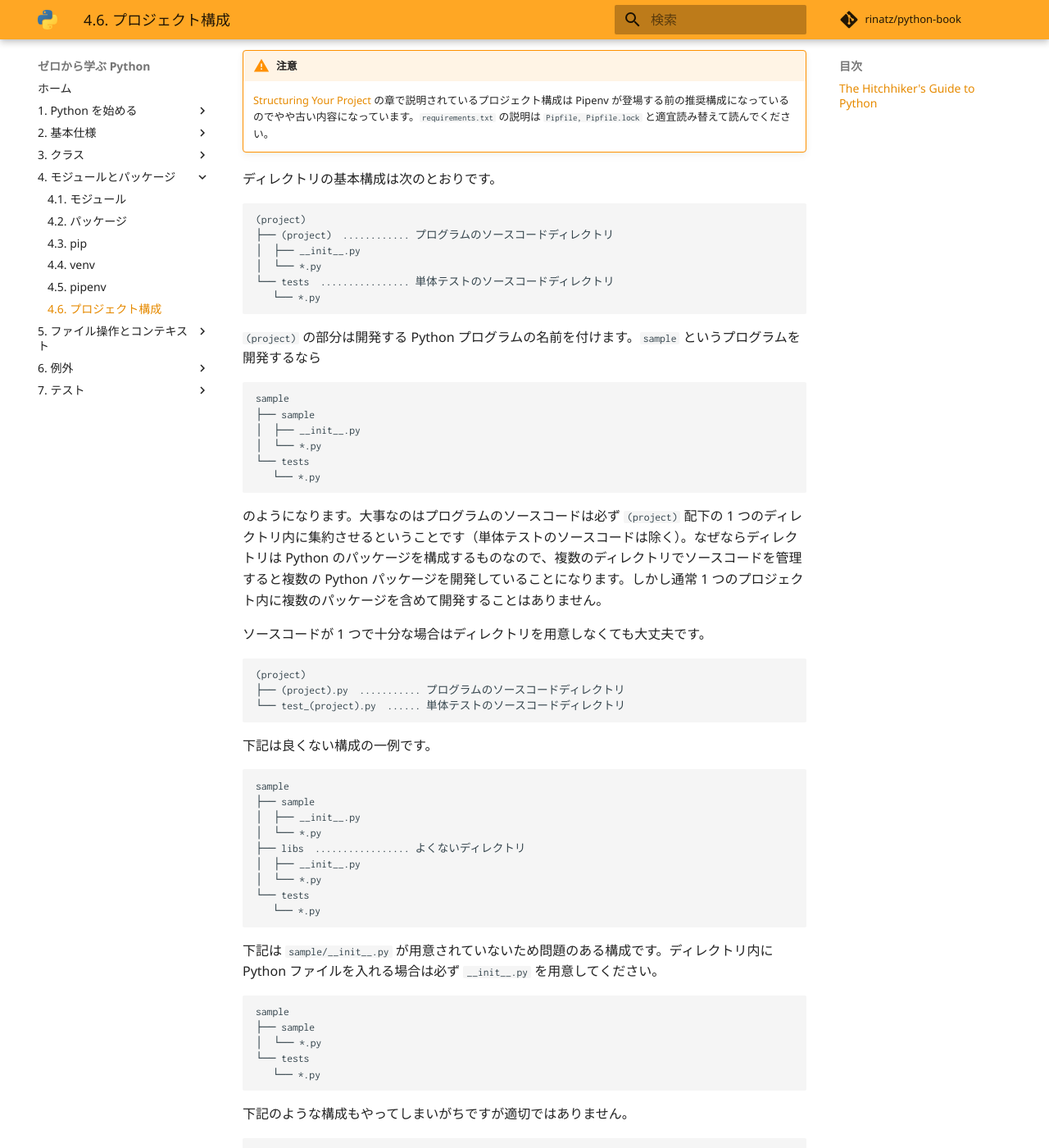
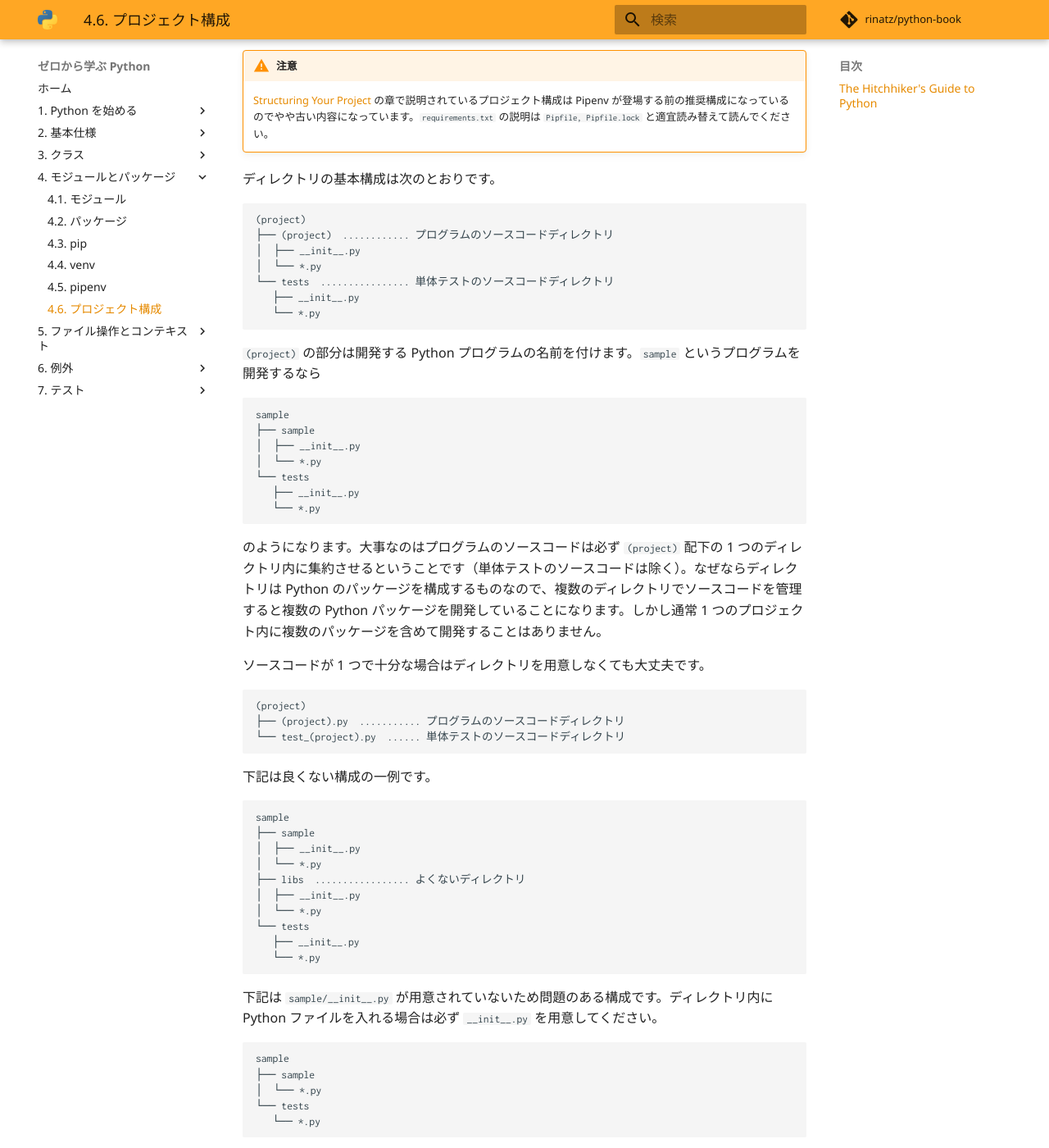
Before and after one commit to rinatz/python-book, an MkDocs documentation site: the page built from docs/ch04-06-project-structures.md, in a window 1280 px wide and 1400 px high, scrolled down 434 px. Shown: the whole window at 82% size. Built offline with MkDocs 1.6.1 and Material for MkDocs 9.7.7, drawn with Linux system fonts in a browser that asks for light colours; comment, search, counter and statistics services are not loaded; some of the changed text lies outside the part shown.

Commit message:
Add description for tests directory

````diff
--- a/docs/ch04-06-project-structures.md
+++ b/docs/ch04-06-project-structures.md
@@ -17,6 +17,7 @@ Python の理想のプロジェクト構成は Kenneth Reitz 氏によって推
 │  ├── __init__.py
 │  └── *.py
 └── tests  ................ 単体テストのソースコードディレクトリ
+   ├── __init__.py
    └── *.py
 ```
 
@@ -28,6 +29,7 @@ sample
 │  ├── __init__.py
 │  └── *.py
 └── tests
+   ├── __init__.py
    └── *.py
 ```
 
@@ -52,6 +54,7 @@ sample
 │  ├── __init__.py
 │  └── *.py
 └── tests
+   ├── __init__.py
    └── *.py
 ```
 
@@ -74,6 +77,7 @@ sample
 │  └── *.py
 ├── main.py
 └── tests
+   ├── __init__.py
    └── *.py
 ```
 
@@ -111,6 +115,7 @@ sample
 │  ├── __main__.py
 │  └── *.py
 └── tests
+   ├── __init__.py
    └── *.py
 ```
 
````
